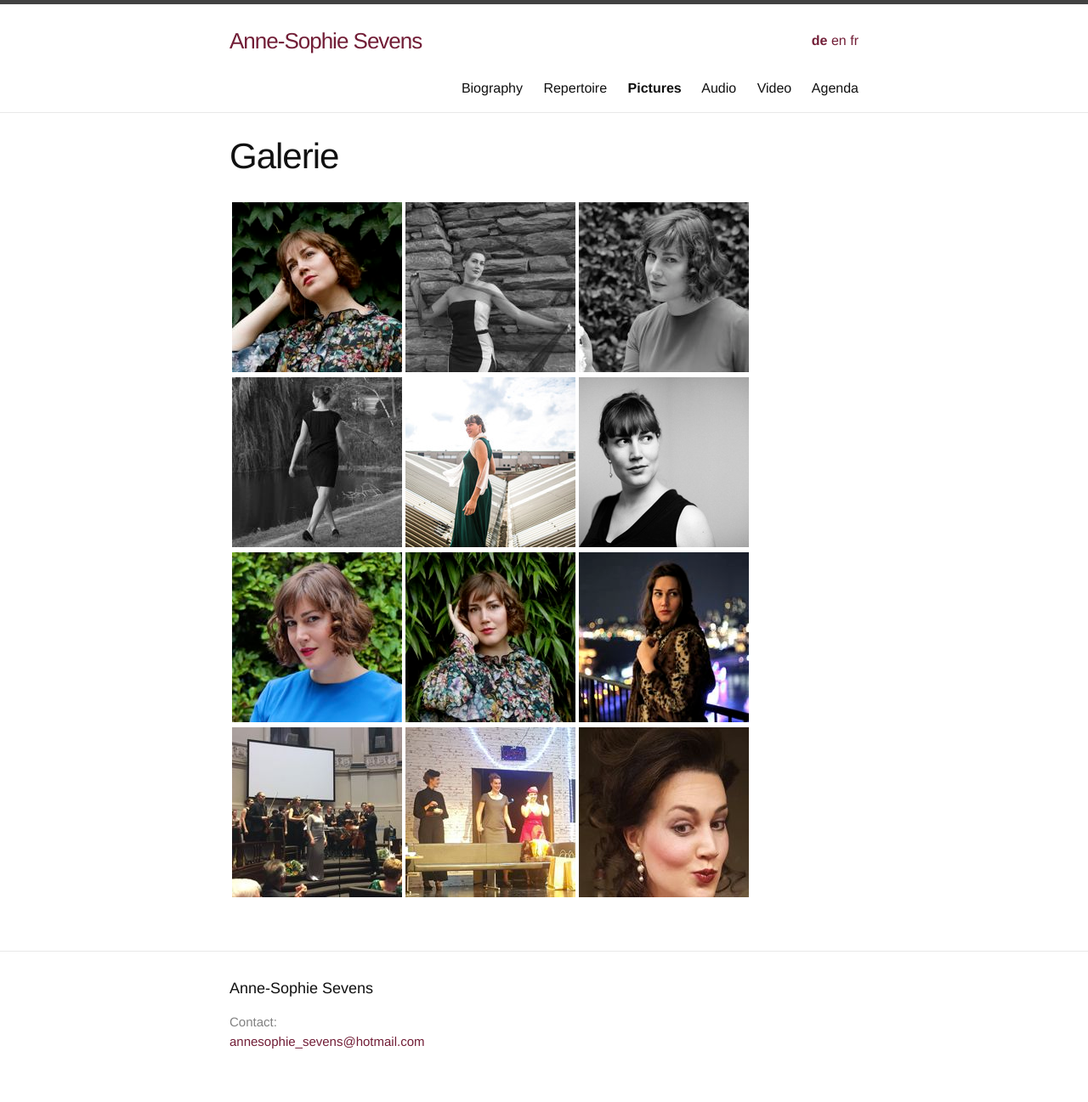
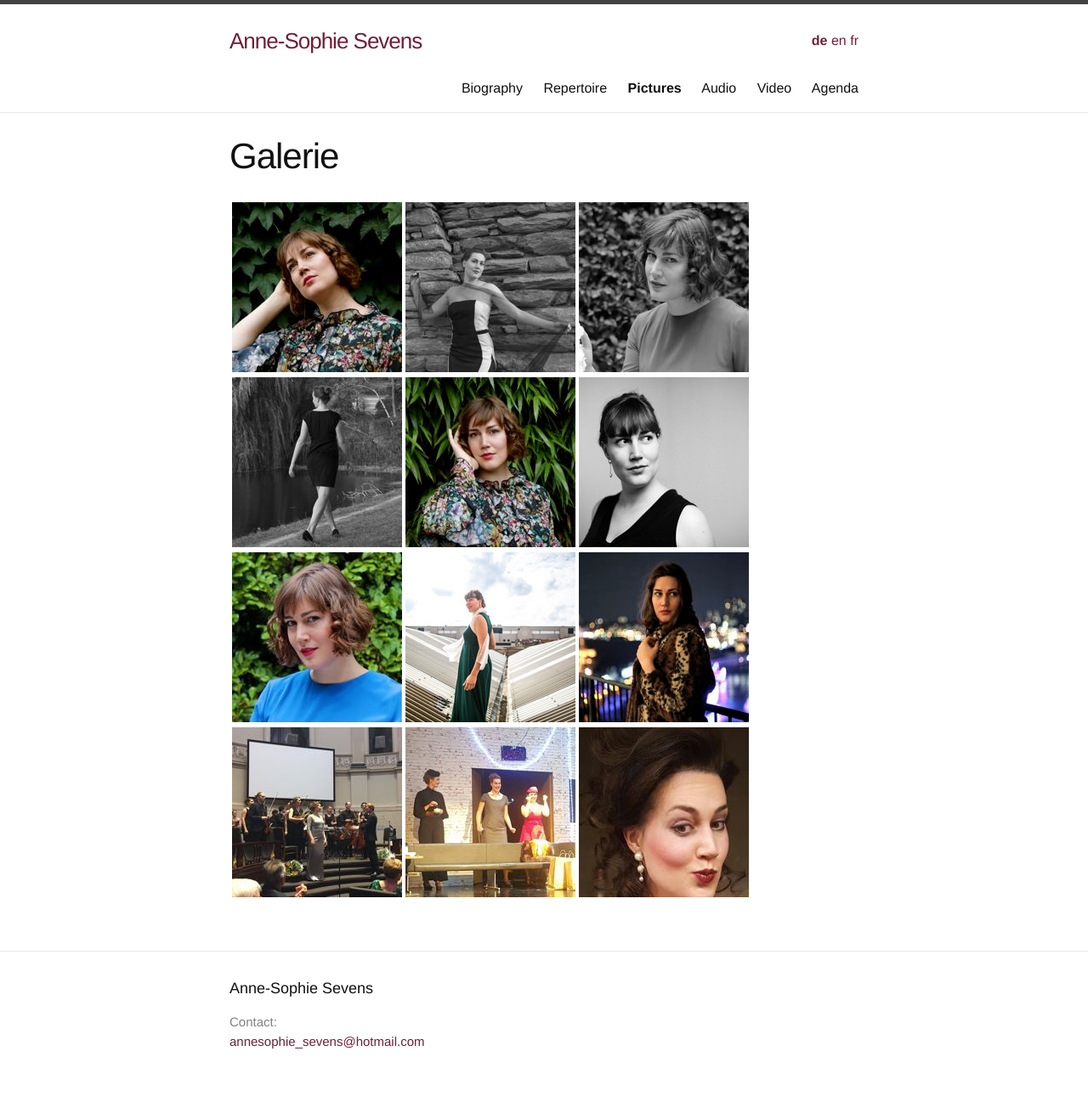
Before and after one commit to annesophie-sevens/annesophie-sevens.github.io, a Jekyll site: the page built from pictures-de.md, in a window 1280 px wide. Shown: the whole page at 85% size. Built offline with Jekyll 4.4.1, drawn with Linux system fonts in a browser that asks for light colours.

Commit message:
Update pictures-de.md

```diff
--- a/pictures-de.md
+++ b/pictures-de.md
@@ -8,8 +8,8 @@ ref: pictures
 
 | <a href="/assets/20.JPG"> ![]({{ site.baseurl }}/assets/20_thumbnail.jpg) </a> | <a href="/assets/a5.jpg"> ![]({{ site.baseurl }}/assets/a5-thumbnail.jpg) </a> | <a href="/assets/BLOEM 1.jpg">  ![]({{ site.baseurl }}/assets/bloem.jpg) </a> |
 
-| <a href="/assets/LOOP.jpg"> ![]({{ site.baseurl }}/assets/LOOP 1.jpg) </a> | <a href="/assets/2.jpg"> ![]({{ site.baseurl }}/assets/2-thumbnail.jpg) </a> | <a href="/assets/6.jpg">![]({{ site.baseurl }}/assets/6-thumbnail.jpg) </a> |
+| <a href="/assets/LOOP.jpg"> ![]({{ site.baseurl }}/assets/LOOP 1.jpg) </a> | <a href="/assets/HAND 1.jpg"> ![]({{ site.baseurl }}/assets/HAND.jpg) </a> | <a href="/assets/6.jpg">![]({{ site.baseurl }}/assets/6-thumbnail.jpg) </a> |
 
-|  <a href="/assets/25.JPG">  ![]({{ site.baseurl }}/assets/25_thumbnail.jpg) </a> | <a href="/assets/HAND 1.jpg"> ![]({{ site.baseurl }}/assets/HAND.jpg) </a>|<a href="/assets/b2.jpg"> ![]({{ site.baseurl }}/assets/b2-thumbnail.jpg) </a>|
+|  <a href="/assets/25.JPG">  ![]({{ site.baseurl }}/assets/25_thumbnail.jpg) </a> | <a href="/assets/2.jpg"> ![]({{ site.baseurl }}/assets/2-thumbnail.jpg) </a>|<a href="/assets/b2.jpg"> ![]({{ site.baseurl }}/assets/b2-thumbnail.jpg) </a>|
 
 | <a href="/assets/aad.jpg"> ![]({{ site.baseurl }}/assets/aad-thumbnail.jpg) </a> | <a href="/assets/a15.jpg"> ![]({{ site.baseurl }}/assets/a15-thumbnail.jpg) </a> | <a href="/assets/110.jpg">  ![]({{ site.baseurl }}/assets/110-thumbnail.jpg) </a> |
```
